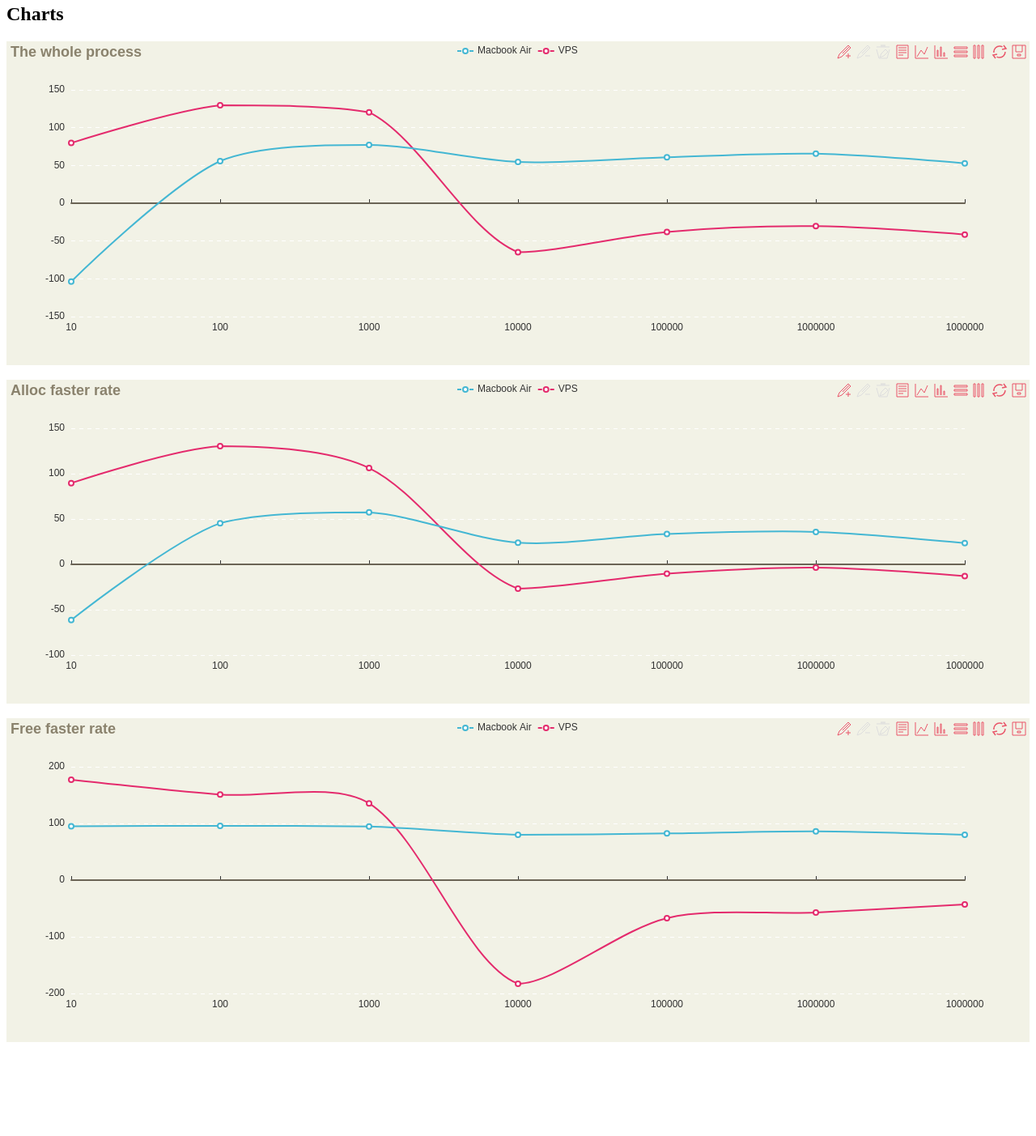
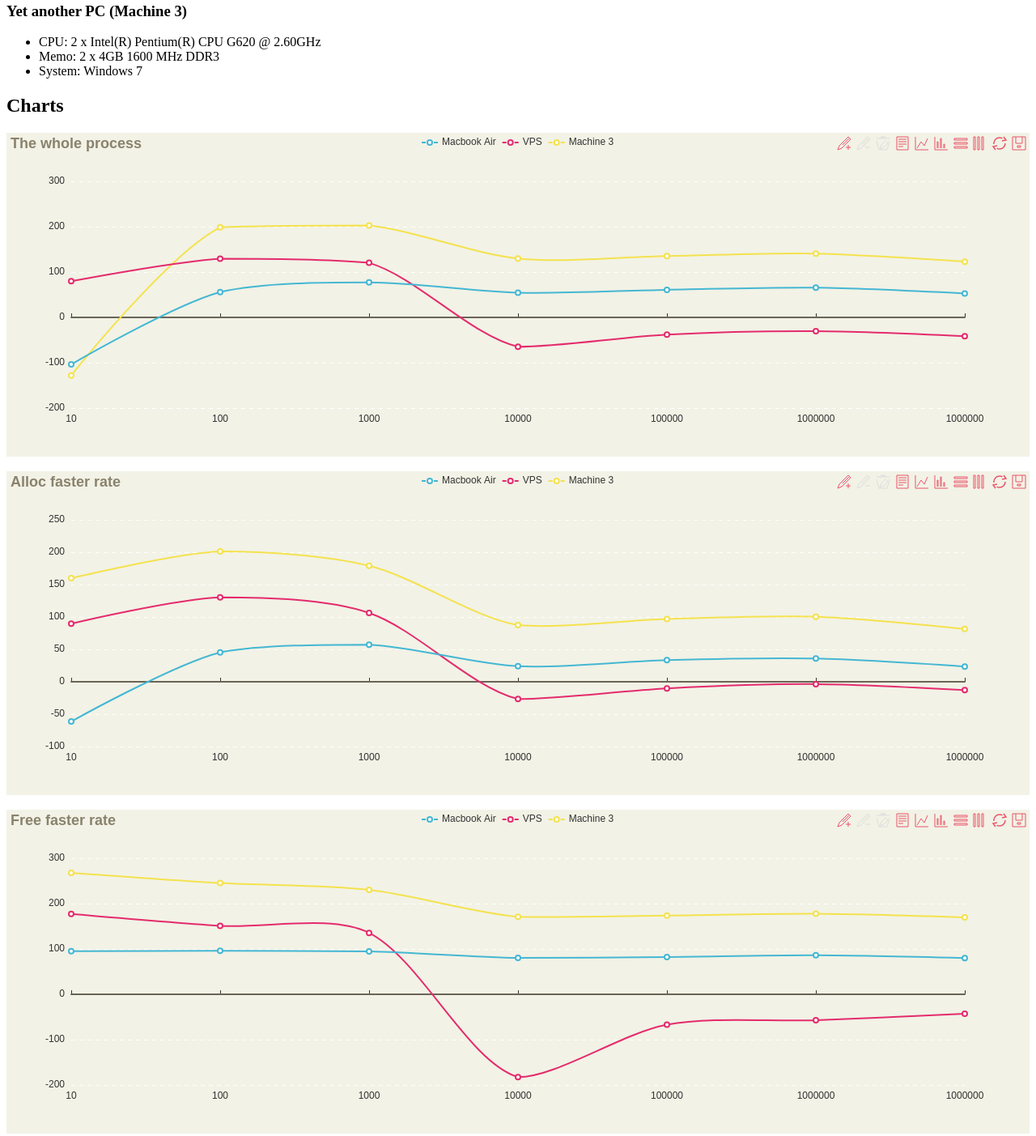
Before and after one commit to XadillaX/xmempool, a plain HTML site: page index.html in a window 1280 px wide. Shown: the part 351-1754 px from the top of the page at 81% size. Before the commit the page ends 1646 px from the top, so only its background shows below. Drawn offline with Linux system fonts and the light colour scheme.

Commit message:
machine 3

```diff
--- a/index.html
+++ b/index.html
@@ -209,9 +209,13 @@
                 "total": 2981078251.8
             }]
         };
+
+        var zanarblahblah = {"./perf_xmem":[{"times":10,"alloc":1173.6,"free":383.6,"total":10104.8},{"times":100,"alloc":9718.8,"free":1822.8,"total":20328.4},{"times":1000,"alloc":85150.8,"free":16020.8,"total":109889.6},{"times":10000,"alloc":1155014,"free":282274,"total":1546682.8},{"times":100000,"alloc":11603865.6,"free":2747750.4,"total":16274670.4},{"times":1000000,"alloc":112886031.8,"free":26817197.4,"total":157638284.4},{"times":10000000,"alloc":1342887245,"free":339350415,"total":1946483018.2},{"times":10000000,"alloc":1411829382.8,"free":355884357.6,"total":2024174383.2}],"./perf_alloc":[{"times":10,"alloc":3950.4,"free":4118,"total":8124.4},{"times":100,"alloc":33478.8,"free":32057.2,"total":65592.4},{"times":1000,"alloc":312811.6,"free":310386.4,"total":623254.4},{"times":10000,"alloc":3162913.6,"free":3106868.8,"total":6269838.4},{"times":100000,"alloc":31724080.8,"free":31756108.4,"total":63480245.2},{"times":1000000,"alloc":319266780,"free":317867819.2,"total":637134658},{"times":10000000,"alloc":3211709190.6,"free":3253840252.6,"total":6465549672.4},{"times":10000000,"alloc":3337355907.6,"free":3334449924.4,"total":6671806082}]};
+
         var data = {
             mac: mac,
-            VPS: vps
+            VPS: vps,
+            zanarblahblah: zanarblahblah
         };
 
         var theme = {
@@ -643,7 +647,7 @@
                 fontFamily: '微软雅黑, Arial, Verdana, sans-serif'
             }
         };
-        var machines = ["Macbook Air", "VPS"];
+        var machines = ["Macbook Air", "VPS", "Machine 3"];
     </script>
 </head>
 
@@ -664,6 +668,13 @@
         <li>CPU: 2 x Intel(R) Xeon(R) CPU E5-2620 0 @ 2.00GHz</li>
         <li>Memo: 1GB</li>
         <li>System: Ubuntu 12.04.2 LTS (3.5.0-23-generic)</li>
+    </ul>
+
+    <h3>Yet another PC (Machine 3)</h3>
+    <ul>
+        <li>CPU: 2 x Intel(R) Pentium(R) CPU G620 @ 2.60GHz</li>
+        <li>Memo: 2 x 4GB 1600 MHz DDR3</li>
+        <li>System: Windows 7</li>
     </ul>
 
     <h2>Charts</h2>
@@ -761,6 +772,12 @@
                 type: "line",
                 stack: "Rate",
                 data: getData("VPS", "total")
+            },
+            {
+                name: "Machine 3",
+                type: "line",
+                stack: "Rate",
+                data: getData("zanarblahblah", "total")
             }]
         };
 
@@ -831,6 +848,12 @@
                 type: "line",
                 stack: "Rate",
                 data: getData("VPS", "alloc")
+            },
+            {
+                name: "Machine 3",
+                type: "line",
+                stack: "Rate",
+                data: getData("zanarblahblah", "alloc")
             }]
         };
 
@@ -901,6 +924,12 @@
                 type: "line",
                 stack: "Rate",
                 data: getData("VPS", "free")
+            },
+            {
+                name: "Machine 3",
+                type: "line",
+                stack: "Rate",
+                data: getData("zanarblahblah", "free")
             }]
         };
 
```
